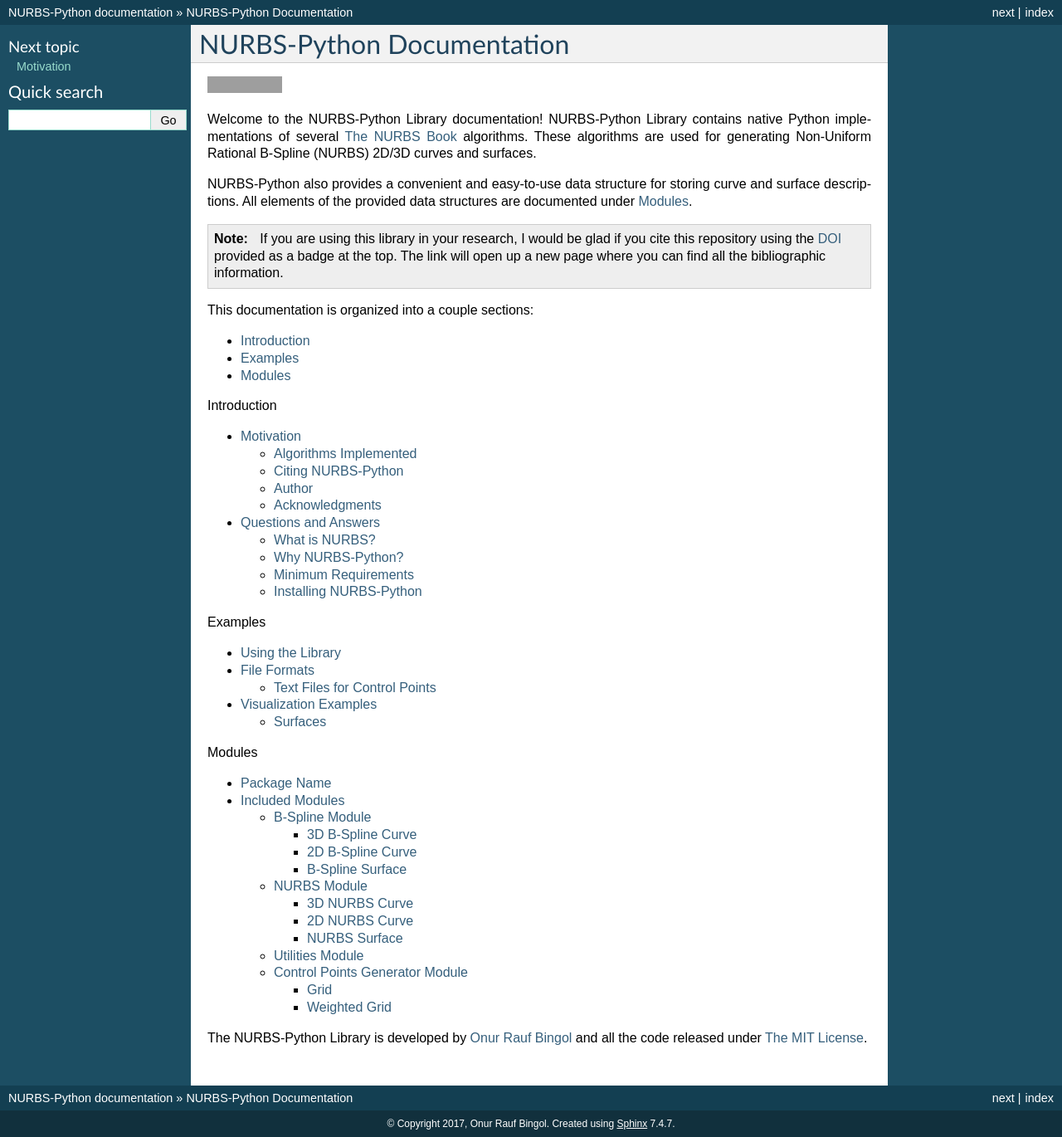
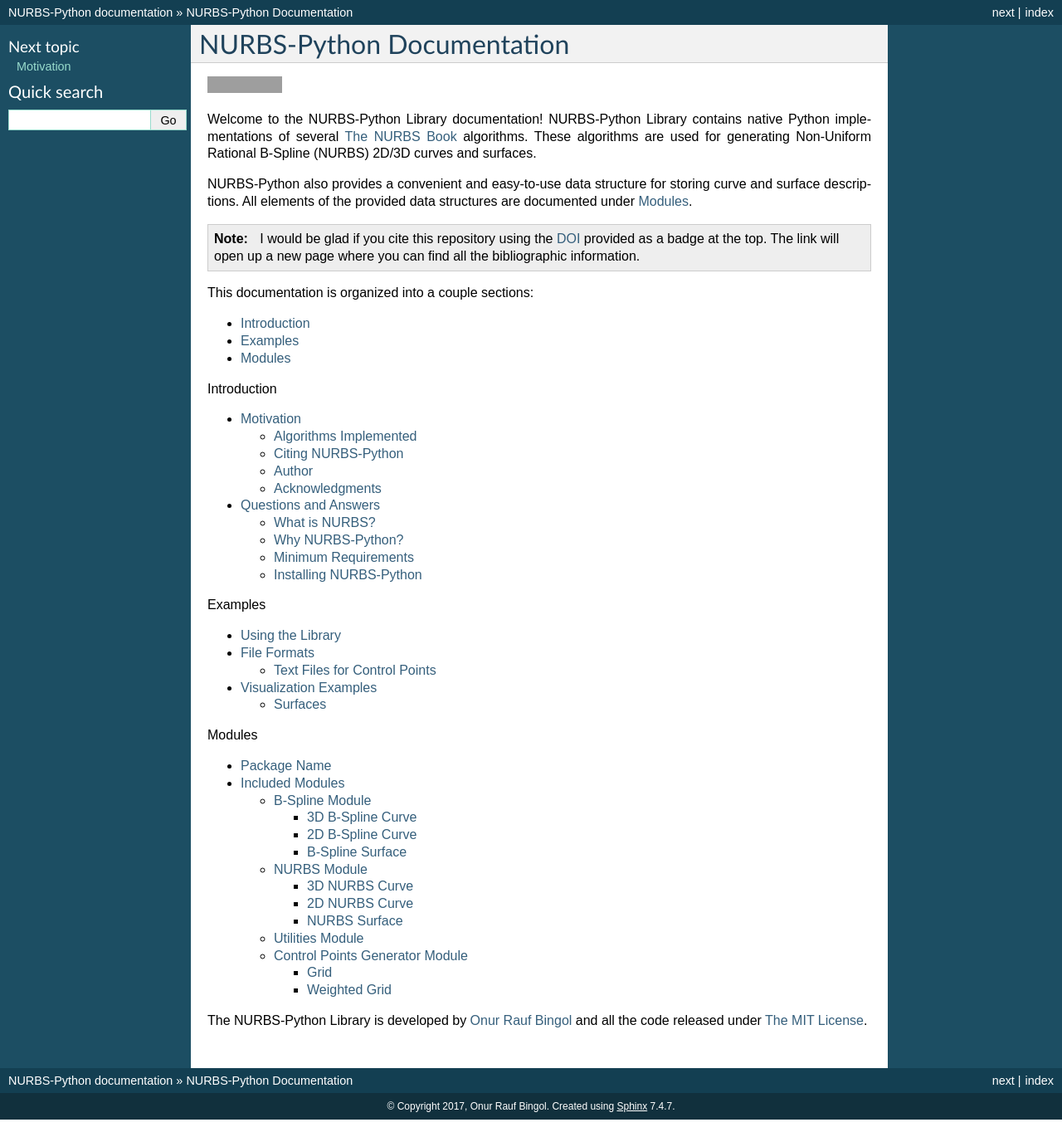
Before and after one commit to orbingol/NURBS-Python, a Sphinx documentation site: the page built from docs/index.rst, in a window 1280 px wide. Shown: the whole page at 83% size. Built offline with Sphinx 7.4.7, drawn with Linux system fonts in a browser that asks for light colours; formulas are drawn with MathJax 3; after the commit the page ends 1349 px from its top, so only the background shows below that; grey boxes are pictures that could not be loaded.

Commit message:
Fix grammar

```diff
--- a/docs/index.rst
+++ b/docs/index.rst
@@ -12,9 +12,8 @@
 
 .. note::
 
-    If you are using this library in your research, I would be glad if you cite this repository using the DOI_
-    provided as a badge at the top. The link will open up a new page where you can find all the bibliographic
-    information.
+    I would be glad if you cite this repository using the DOI_ provided as a badge at the top.
+    The link will open up a new page where you can find all the bibliographic information.
 
 This documentation is organized into a couple sections:
 
```
